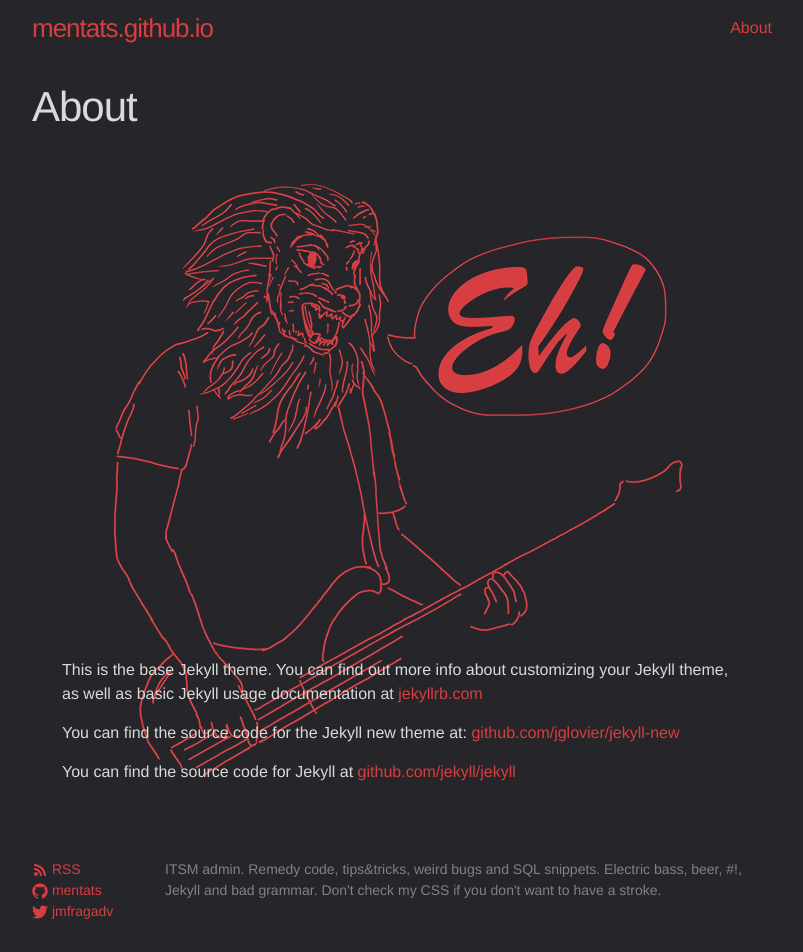
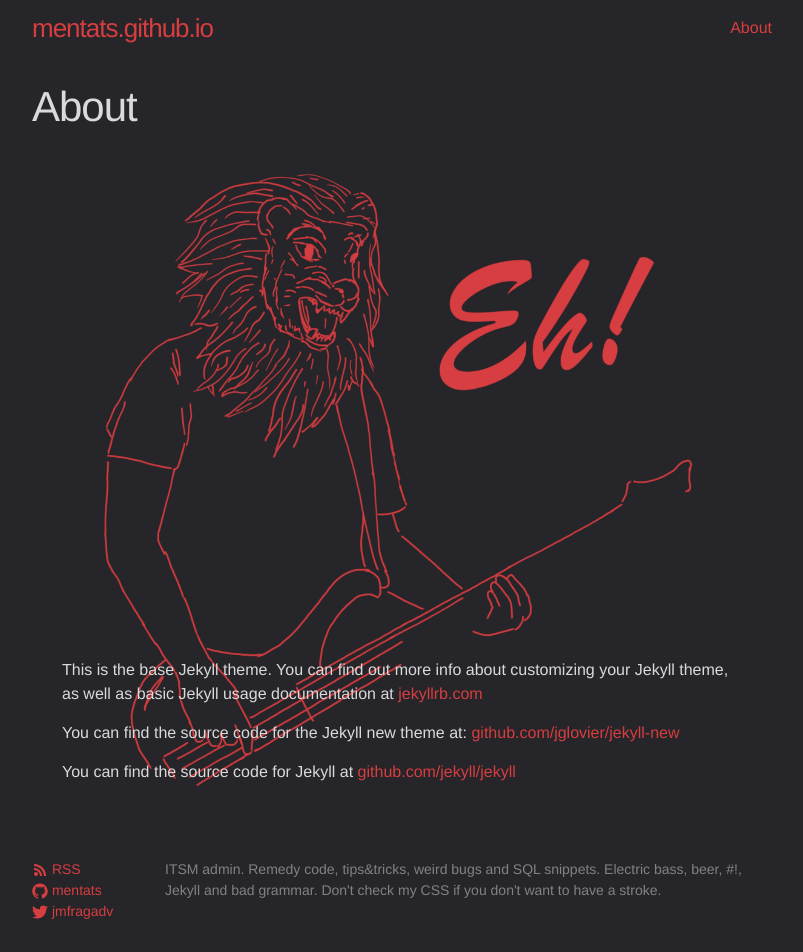
Before and after one commit to mentats/mentats.github.io, a Jekyll site: the page built from about.md, in a window 1280 px wide. Shown: the whole page, without its empty margins (238-1041 px from the left). Built offline with Jekyll 4.4.1, drawn with Linux system fonts in a browser that asks for light colours.

Commit message:
badtaste.jpg

```diff
--- a/_sass/_base.scss
+++ b/_sass/_base.scss
@@ -224,10 +224,9 @@ pre {
  * Background images
  */
 .bckim {background:transparent url(/assets/abt_trn_lo.png) no-repeat center center;
+    background-size: -webkit-calc(#{$content-width} - (#{$spacing-unit} / * 6));
+    background-size: calc(#{$content-width} - (#{$spacing-unit} * 6));
 
-
-    max-width: -webkit-calc(#{$content-width} - (#{$spacing-unit} * 2));
-    max-width:         calc(#{$content-width} - (#{$spacing-unit} * 2));
     margin-right: auto;
     margin-left: auto;
     padding-right: $spacing-unit;
```
Also changed, not shown: assets/abt_trn_lo.png.
